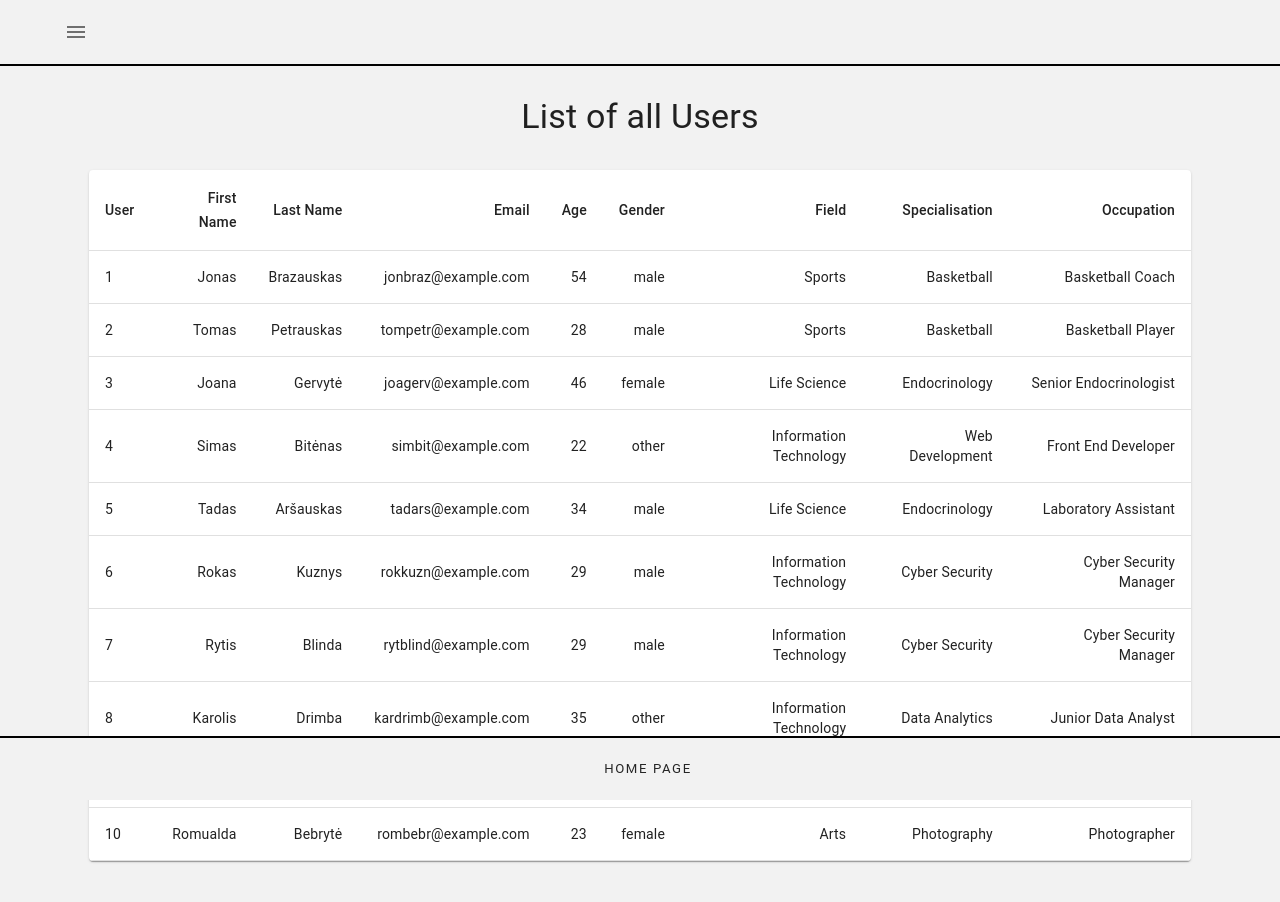
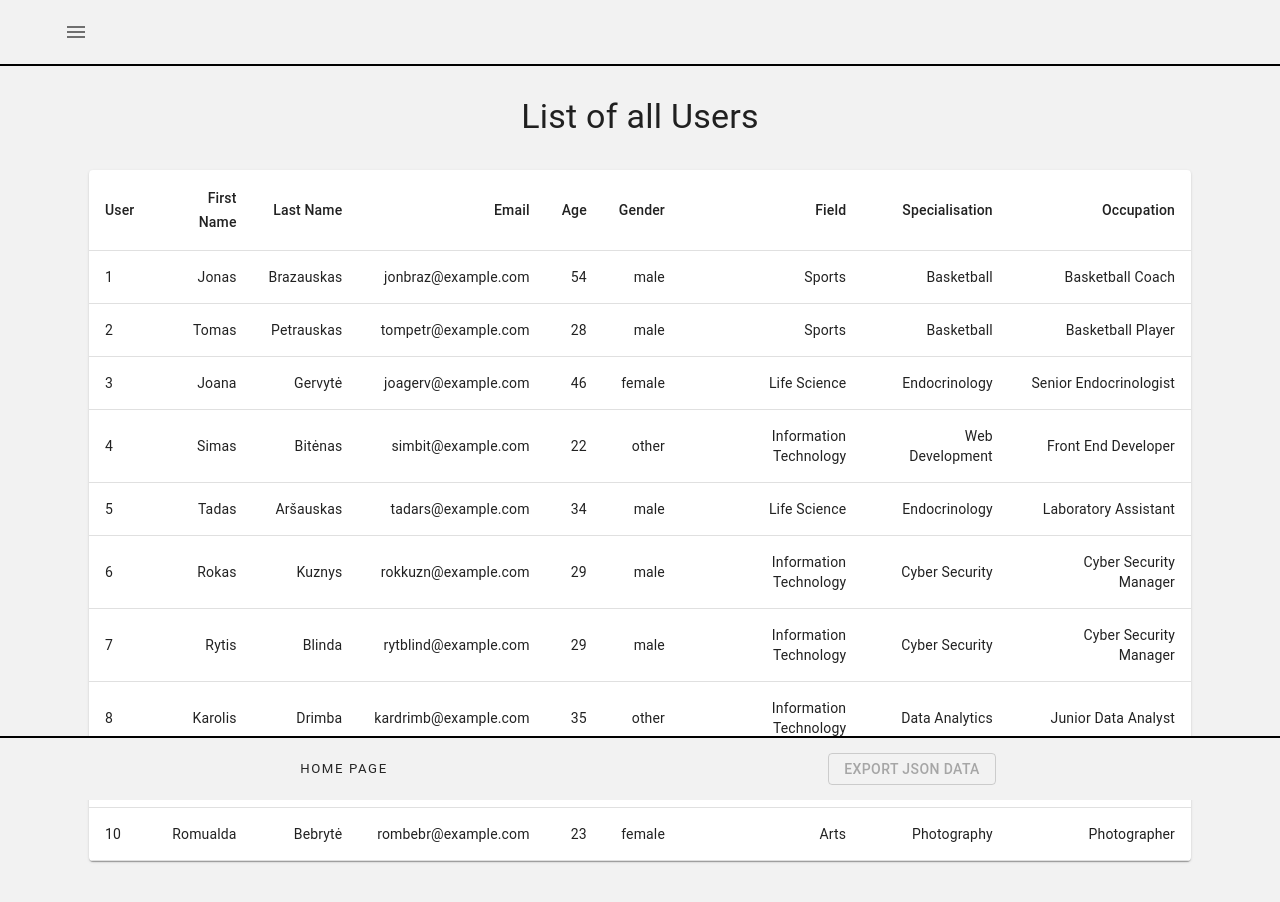
Before and after one commit to gerardasanusevicius/coherence-project, a React (Create React App) app: page / in a window 1280 px wide. Shown: the top 902 px of the page. Built offline with nearby package versions, Linux system fonts and the light colour scheme; data requests are answered from the project's data file.

Commit message:
export-json-data-button-created

```diff
--- a/src/components/footer/index.jsx
+++ b/src/components/footer/index.jsx
@@ -1,8 +1,22 @@
 import React from 'react';
-import { Box } from '@mui/material';
+import { Box, Button } from '@mui/material';
 import NavigationLink from '../navigation-link';
+import * as Data from '../../data/db.json';
 
-const Footer = () => (
+const Footer = () => {
+  const exportData = () => {
+    const jsonData = `data:text/json;chatset=utf-8,${encodeURIComponent(
+      JSON.stringify(Data),
+    )}`;
+
+    const anchor = document.createElement('a');
+
+    anchor.href = jsonData;
+    anchor.download = 'data.json';
+    anchor.click();
+  };
+
+  return (
   <Box
     sx={{
       bgcolor: 'primary.light',
@@ -23,7 +37,9 @@ const Footer = () => (
     }}
   >
     <NavigationLink to='/' sx={{ mr: 0 }}>Home Page</NavigationLink>
+    <Button sx={{ maXwidth: '100%', height: '2rem' }} variant='outlined' onClick={exportData} >Export JSON Data</Button>
   </Box>
-);
+  );
+};
 
 export default Footer;
--- a/src/components/header/index.jsx
+++ b/src/components/header/index.jsx
@@ -19,7 +19,6 @@ import { getFields, getOccupations, getSpecialisations } from '../../services/ca
 const Header = () => {
   const [menuOpen, setMenuOpen] = useState(false);
   const [fieldsOpen, setFieldsOpen] = useState(false);
-  // const [specialisationsOpen, setSpecialisationsOpen] = useState(false);
   const [fields, setFields] = useState([]);
   const [specialisations, setSpecialisations] = useState([]);
   const [occupations, setOccupations] = useState([]);
```
